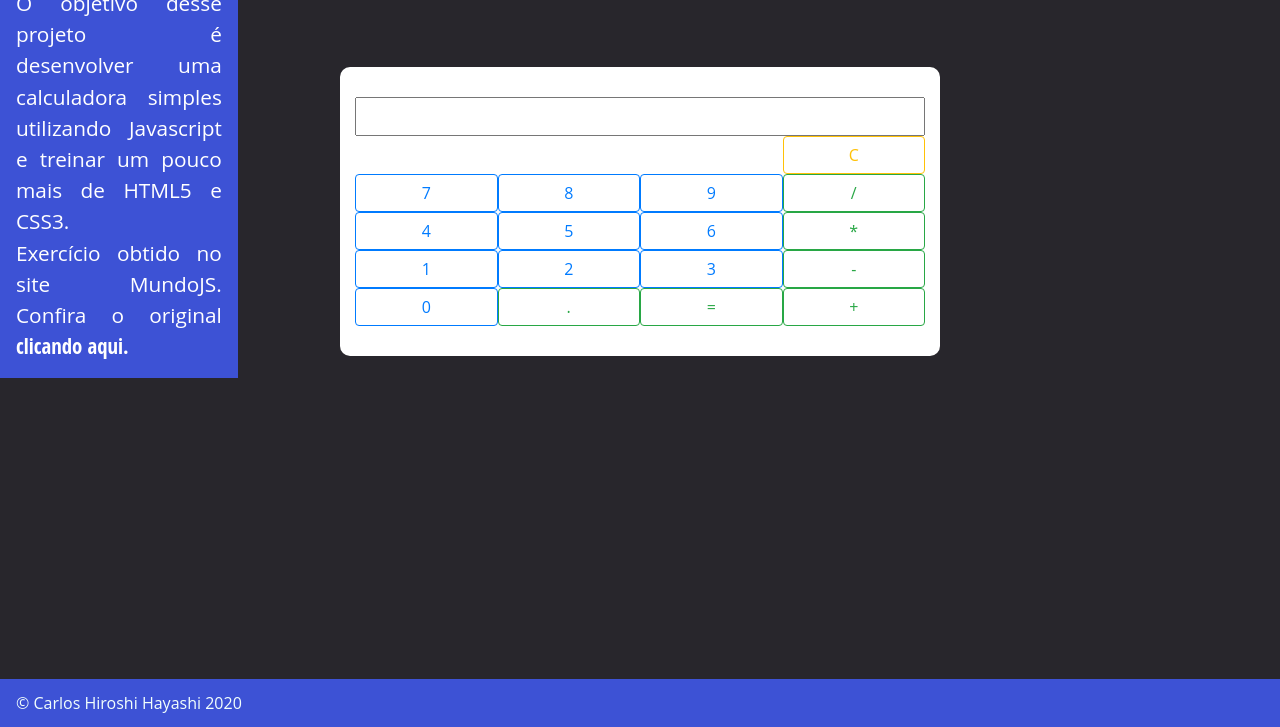
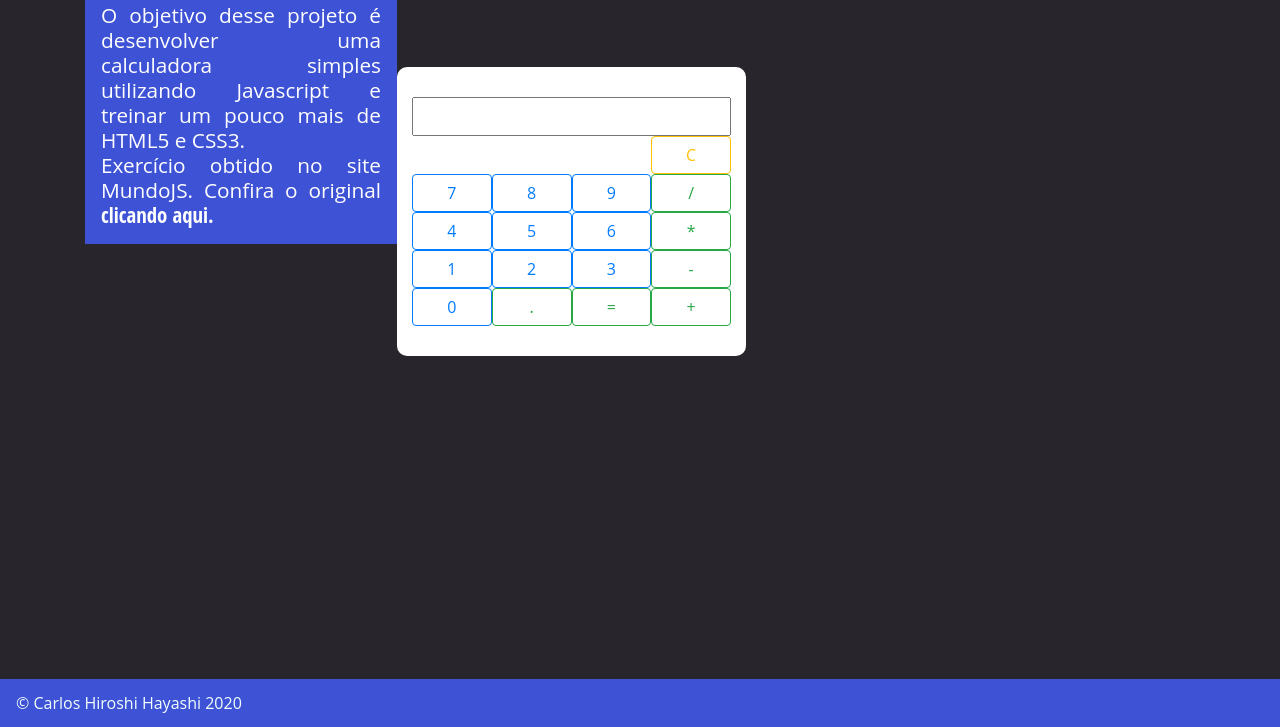
Before and after one commit to 9caca/Calculadora-Javascript, a plain HTML site: page index.html in a window 1280 px wide. Shown: the part 73-800 px from the top of the page. Drawn offline with nearby package versions, Linux system fonts and the light colour scheme.

Commit message:
alterando o css para um layout mais agradavel

```diff
--- a/index.html
+++ b/index.html
@@ -12,8 +12,12 @@
 </head>
     <h1 id="titulo">Calculadora Javascript</h1>
 <body id="body">
-    <main>
-        <div class="container areaCalculadora">
+    <main class="container conteudoPrincipal">
+        <div class="caixaInformacao">
+            <p>O objetivo desse projeto é desenvolver uma calculadora simples utilizando Javascript e treinar um pouco mais de HTML5 e CSS3.</p>
+            <p>Exercício obtido no site MundoJS. Confira o original <a href="https://www.mundojs.com.br/2019/07/03/javascript-basico-15-projeto-calculadora-parte-1/#page-content">clicando aqui.</a></p>
+        </div>
+        <div class="areaCalculadora">
             <div class="row">
                 <input id="inputDisplayResultado" type="text" value="" readonly />
             </div>
@@ -79,14 +83,10 @@
                 </div>
             </div>
         </div>
+
+
+
     </main>
-    <aside class="navegacao-site">
-        <nav>
-            <p>O objetivo desse projeto é desenvolver uma calculadora simples utilizando Javascript e treinar um pouco mais de HTML5 e CSS3.</p>
-            <p>Exercício obtido no site MundoJS. Confira o original <a href="https://www.mundojs.com.br/2019/07/03/javascript-basico-15-projeto-calculadora-parte-1/#page-content">clicando aqui.</a></p>
-        </nav>
-    </aside>
-
     <script type="text/javascript" src="mains.js"></script>
 </body>
 <footer class="rodape-pagina">
--- a/main.css
+++ b/main.css
@@ -13,12 +13,37 @@
     padding: 10px;
 }
 
+.conteudoPrincipal .container {
+    width: 100%;
+    padding: 0;
+}
+
+.caixaInformacao {
+    font-family: "Open Sans", sans-serif;
+    text-align: justify;
+    line-height: 1.2;
+    font-size: 1.3em;
+    background-color: #3D52D5;
+    color: #FFFFFF;
+    width: 15em;
+    padding: 1rem;
+    box-sizing: border-box;
+    float: left;
+}
+
+.caixaInformacao a {
+    color: inherit;
+    font-family: "Open Sans Condensed", "Arial", sans-serif;
+    text-transform: lowercase;
+}
+
 .areaCalculadora{
     max-width: 600px;
     margin-top: 5em;
     padding: 30px;
-    background-color: #FFFFFF;
+    background-color: white;
     border-radius: 10px;
+    float: left;
 }
 
 #inputDisplayResultado{
@@ -33,27 +58,7 @@
 
 .row div button{
     width: 100%;
-}
-
-.navegacao-site {
-    font-family: "Open Sans", sans-serif;
-    text-align: justify;
-    line-height: 1.5;
-    font-size: 1.3em;
-    background-color: #3D52D5;
-    color: #FFFFFF;
-    width: 20ch;
-    padding: 1rem;
-    box-sizing: border-box;
-    float: left;
-    position: absolute;
-    top: 45px;
-}
-
-.navegacao-site a {
-    color: inherit;
-    font-family: "Open Sans Condensed", "Arial", sans-serif;
-    text-transform: lowercase;
+    position: relative;
 }
 
 .rodape-pagina {
```
